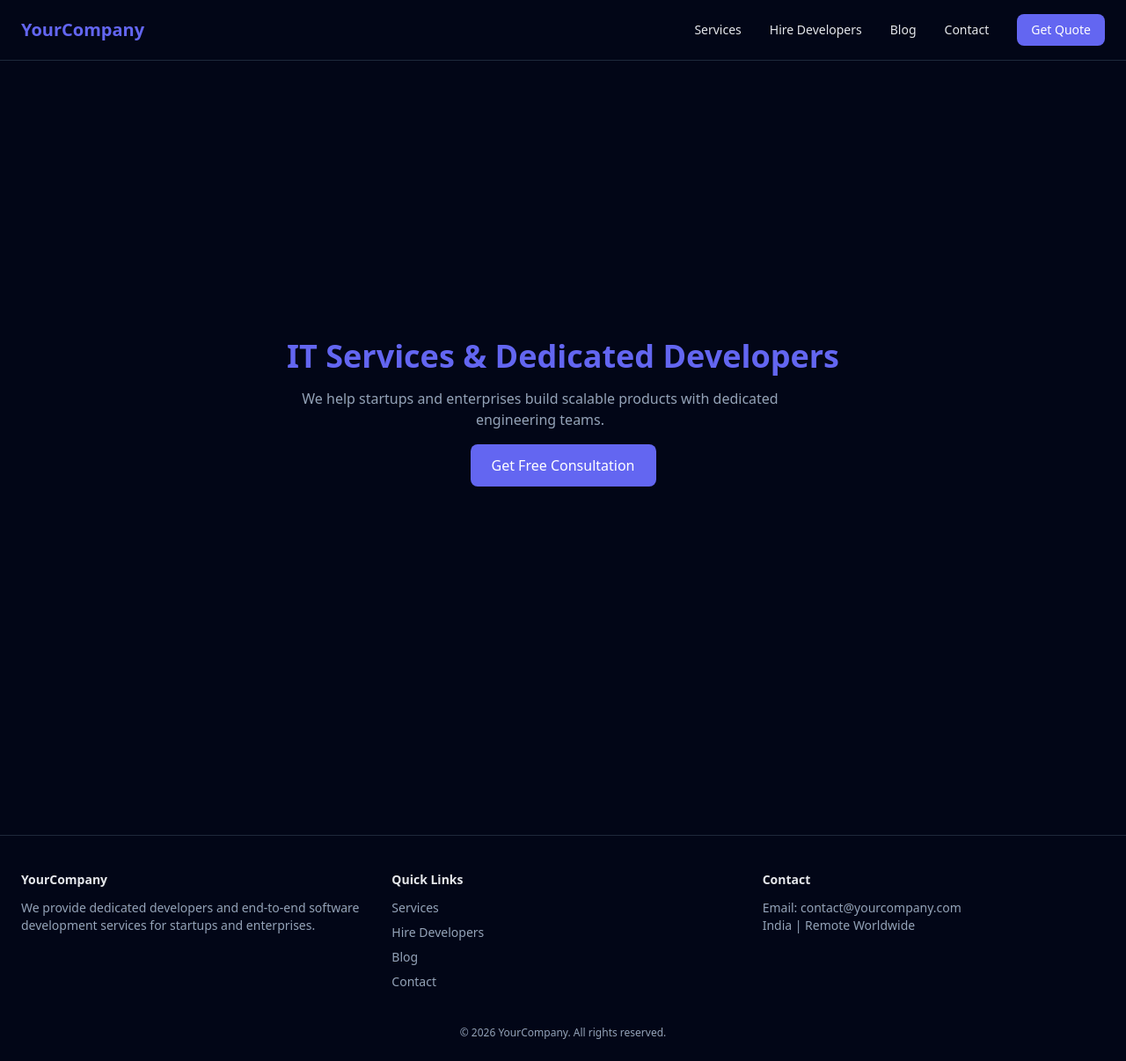
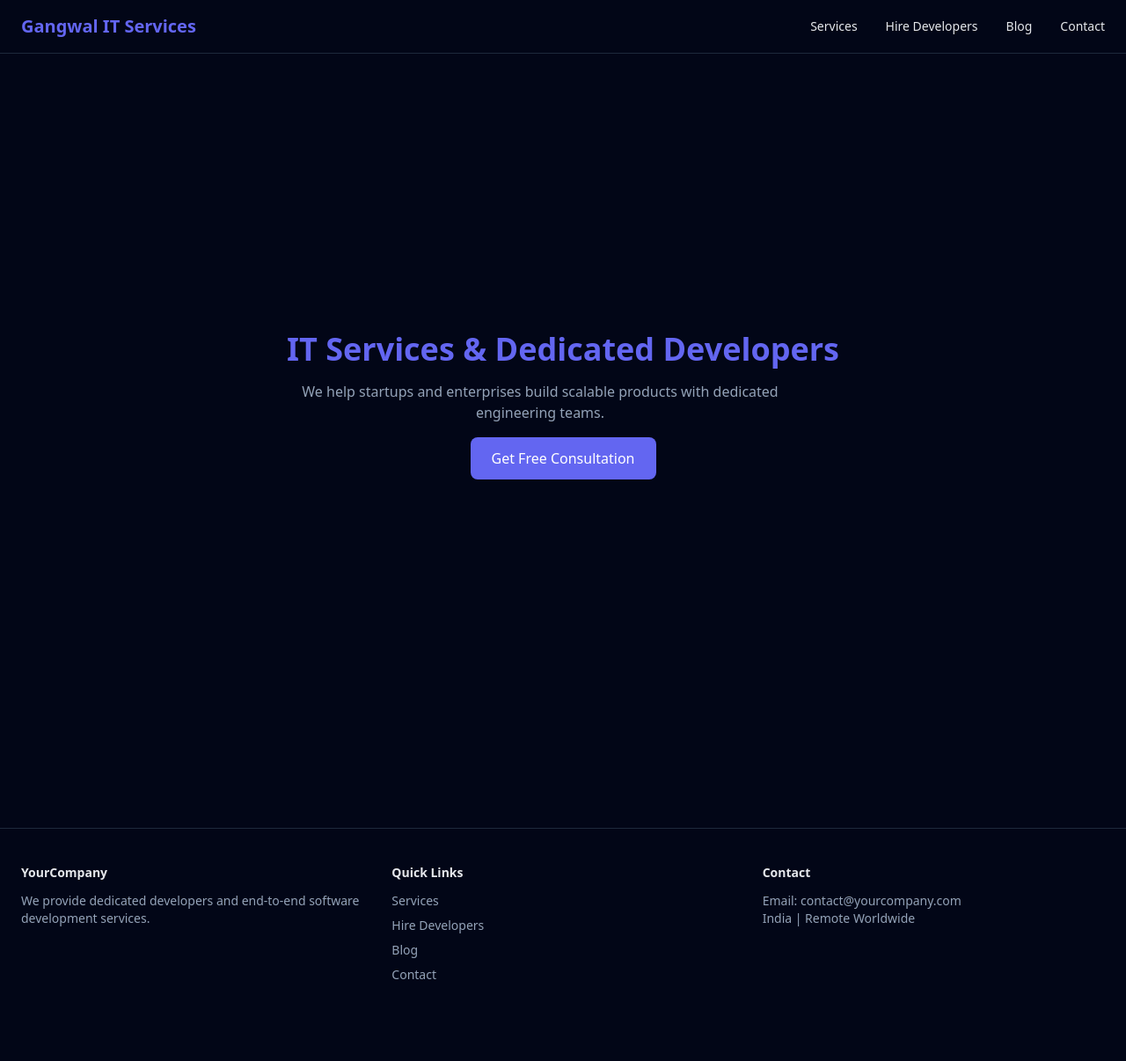
Before and after one commit to Anshuljn087/company-portfolio, a Next.js app: page / in a window 1280 px wide. Shown: the whole page at 88% size. After the commit the page ends 1158 px from the top, so only its background shows below. Built offline with nearby package versions, Linux system fonts and the light colour scheme.

Commit message:
Production ready blog + admin system

```diff
--- a/app/(public)/blog/page.tsx
+++ b/app/(public)/blog/page.tsx
@@ -1,10 +1,13 @@
 import Link from "next/link";
+import { connectDB } from "@/src/lib/db";
+import { Blog } from "@/src/models/Blog";
 
 async function getBlogs() {
-    const res = await fetch("http://localhost:3000/api/blogs", {
-        cache: "no-store",
-    });
-    return res.json();
+    await connectDB();
+
+    return Blog.find({ published: true })
+        .sort({ createdAt: -1 })
+        .lean();
 }
 
 export default async function BlogPage() {
@@ -17,21 +20,24 @@ export default async function BlogPage() {
             </h1>
 
             {blogs.length === 0 && (
-                <p className="text-[var(--muted)]">No blogs published yet.</p>
+                <p className="text-[var(--muted)]">
+                    No blogs published yet.
+                </p>
             )}
 
             <div className="grid md:grid-cols-2 gap-8">
                 {blogs.map((blog: any) => (
-                    <Link key={blog._id} href={`/blog/${blog.slug}`}>
-                        <div
-                            key={blog._id}
-                            className="border border-[#1E293B] rounded-lg p-6"
-                        >
-                            <h2 className="text-xl font-semibold mb-2">
-                                {blog.title}
-                            </h2>
-                            <p className="text-[var(--muted)]">{blog.excerpt}</p>
-                        </div>
+                    <Link
+                        key={blog._id}
+                        href={`/blog/${encodeURIComponent(blog.slug)}`}
+                        className="border border-[#1E293B] rounded-lg p-6 hover:border-[var(--primary)] transition"
+                    >
+                        <h2 className="text-xl font-semibold mb-2">
+                            {blog.title}
+                        </h2>
+                        <p className="text-[var(--muted)]">
+                            {blog.excerpt}
+                        </p>
                     </Link>
                 ))}
             </div>
--- a/src/components/layout/Footer.tsx
+++ b/src/components/layout/Footer.tsx
@@ -1,44 +1,33 @@
+import Link from "next/link";
+
 export default function Footer() {
   return (
     <footer className="border-t border-[#1E293B] mt-20">
       <div className="max-w-7xl mx-auto px-6 py-10 grid md:grid-cols-3 gap-8 text-sm text-[var(--muted)]">
 
-        {/* Company */}
         <div>
-          <h3 className="text-[var(--text)] font-semibold mb-3">
-            YourCompany
-          </h3>
+          <h3 className="text-[var(--text)] font-semibold mb-3">YourCompany</h3>
           <p>
-            We provide dedicated developers and end-to-end software development
-            services for startups and enterprises.
+            We provide dedicated developers and end-to-end software development services.
           </p>
         </div>
 
-        {/* Links */}
         <div>
-          <h4 className="text-[var(--text)] font-semibold mb-3">
-            Quick Links
-          </h4>
+          <h4 className="text-[var(--text)] font-semibold mb-3">Quick Links</h4>
           <ul className="space-y-2">
-            <li>Services</li>
-            <li>Hire Developers</li>
-            <li>Blog</li>
-            <li>Contact</li>
+            <li><Link href="/services">Services</Link></li>
+            <li><Link href="/hire-developers">Hire Developers</Link></li>
+            <li><Link href="/blog">Blog</Link></li>
+            <li><Link href="/contact">Contact</Link></li>
           </ul>
         </div>
 
-        {/* Contact */}
         <div>
-          <h4 className="text-[var(--text)] font-semibold mb-3">
-            Contact
-          </h4>
+          <h4 className="text-[var(--text)] font-semibold mb-3">Contact</h4>
           <p>Email: contact@yourcompany.com</p>
           <p>India | Remote Worldwide</p>
         </div>
-      </div>
 
-      <div className="text-center text-xs text-[var(--muted)] pb-6">
-        © {new Date().getFullYear()} YourCompany. All rights reserved.
       </div>
     </footer>
   );
--- a/src/components/layout/Navbar.tsx
+++ b/src/components/layout/Navbar.tsx
@@ -1,7 +1,7 @@
 "use client";
 
+import { useState } from "react";
 import Link from "next/link";
-import { useState } from "react";
 
 export default function Navbar() {
   const [open, setOpen] = useState(false);
@@ -9,59 +9,34 @@ export default function Navbar() {
   return (
     <header className="w-full border-b border-[#1E293B]">
       <nav className="max-w-7xl mx-auto px-6 py-4 flex items-center justify-between">
-
-        {/* Logo */}
         <Link href="/" className="text-xl font-bold text-[var(--primary)]">
-          YourCompany
+          Gangwal IT Services
         </Link>
 
-        {/* Desktop Menu */}
+        {/* Desktop menu */}
         <div className="hidden md:flex items-center gap-8 text-sm">
-          <Link href="/services" className="hover:text-[var(--primary)]">
-            Services
-          </Link>
-          <Link href="/hire-developers" className="hover:text-[var(--primary)]">
-            Hire Developers
-          </Link>
-          <Link href="/blog" className="hover:text-[var(--primary)]">
-            Blog
-          </Link>
-          <Link href="/contact" className="hover:text-[var(--primary)]">
-            Contact
-          </Link>
-
-          <Link
-            href="/contact"
-            className="px-4 py-2 rounded-lg bg-[var(--primary)] text-white"
-          >
-            Get Quote
-          </Link>
+          <Link href="/services">Services</Link>
+          <Link href="/hire-developers">Hire Developers</Link>
+          <Link href="/blog">Blog</Link>
+          <Link href="/contact">Contact</Link>
         </div>
 
-        {/* Mobile Button */}
+        {/* Mobile button */}
         <button
-          className="md:hidden text-[var(--text)]"
+          className="md:hidden text-2xl"
           onClick={() => setOpen(!open)}
         >
           ☰
         </button>
       </nav>
 
-      {/* Mobile Menu */}
+      {/* Mobile menu */}
       {open && (
-        <div className="md:hidden px-6 pb-4 space-y-4 text-sm">
-          <Link href="/services" onClick={() => setOpen(false)}>
-            Services
-          </Link>
-          <Link href="/hire-developers" onClick={() => setOpen(false)}>
-            Hire Developers
-          </Link>
-          <Link href="/blog" onClick={() => setOpen(false)}>
-            Blog
-          </Link>
-          <Link href="/contact" onClick={() => setOpen(false)}>
-            Contact
-          </Link>
+        <div className="md:hidden px-6 pb-4 space-y-4 bg-[var(--bg)]">
+          <Link onClick={() => setOpen(false)} href="/services">Services</Link>
+          <Link onClick={() => setOpen(false)} href="/hire-developers">Hire Developers</Link>
+          <Link onClick={() => setOpen(false)} href="/blog">Blog</Link>
+          <Link onClick={() => setOpen(false)} href="/contact">Contact</Link>
         </div>
       )}
     </header>
```
